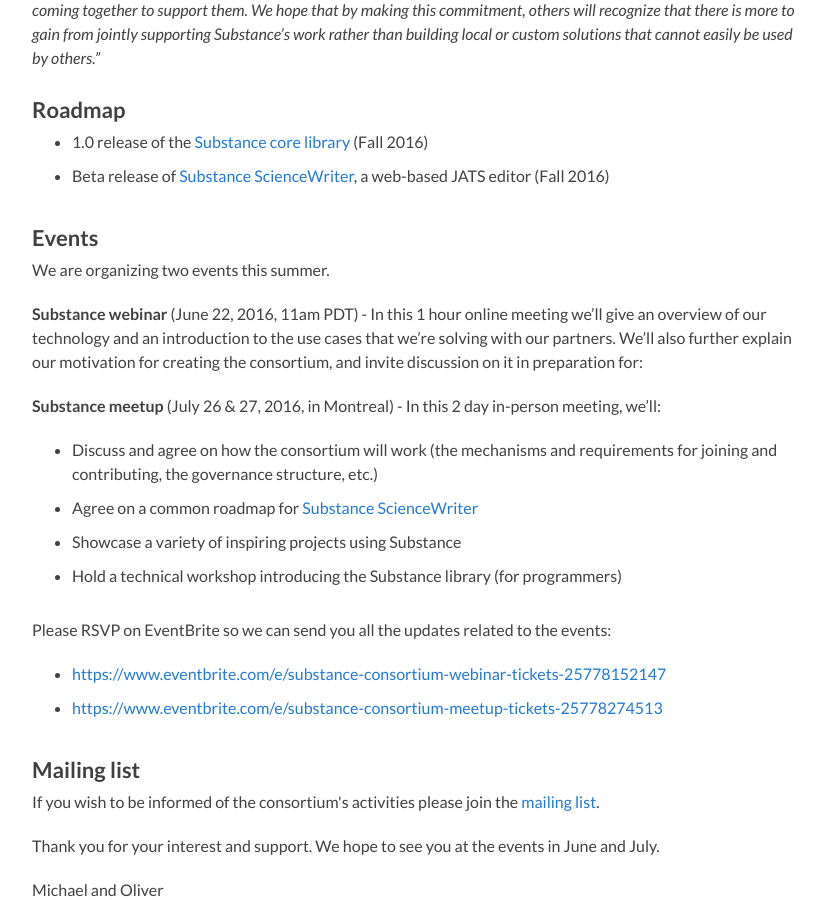
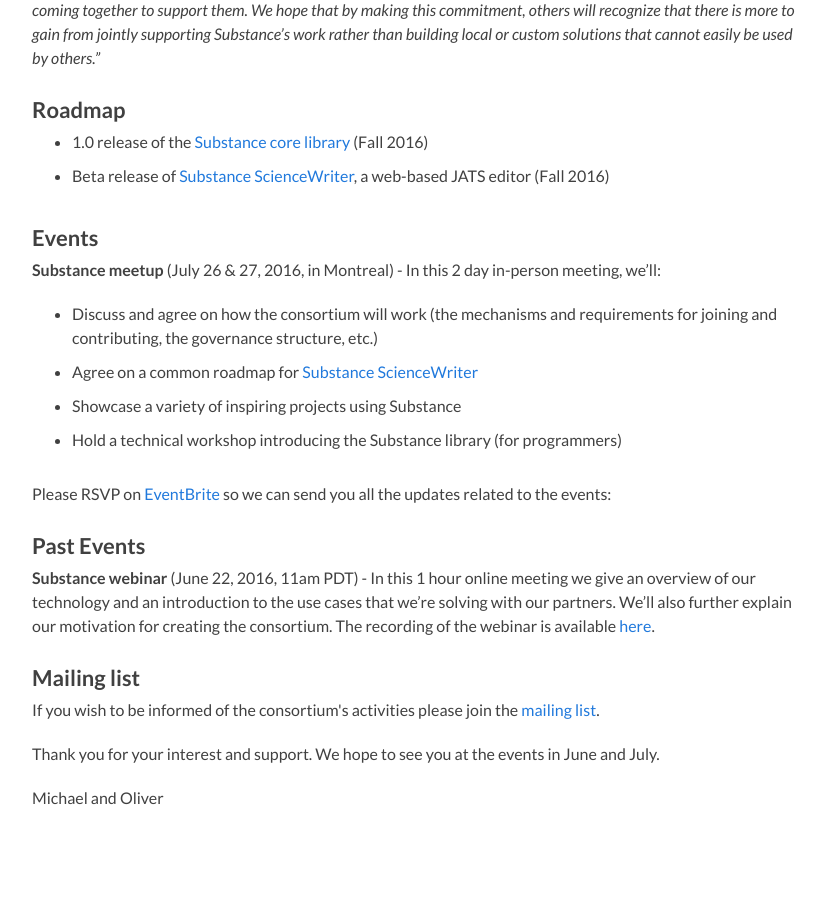
Before and after one commit to substance/substance.github.com, a Jekyll site: the page built from consortium/index.html, in a window 1280 px wide and 900 px high, scrolled down 599 px. Shown: the whole window, without its empty margins (223-1048 px from the left). Built offline with Jekyll 4.4.1, drawn with Linux system fonts in a browser that asks for light colours.

Commit message:
Update index.html

```diff
--- a/consortium/index.html
+++ b/consortium/index.html
@@ -23,12 +23,6 @@
 
     <h3>Events</h3>
     <p>
-      We are organizing two events this summer.
-    </p>
-    <p>
-      <strong>Substance webinar</strong> (June 22, 2016, 11am PDT) - In this 1 hour online meeting we’ll give an overview of our technology and an introduction to the use cases that we’re solving with our partners. We’ll also further explain our motivation for creating the consortium, and invite discussion on it in preparation for:
-    </p>
-    <p>
       <strong>Substance meetup</strong> (July 26 &amp; 27, 2016, in Montreal) - In this 2 day in-person meeting, we’ll:
     </p>
     <ul>
@@ -38,12 +32,13 @@
       <li>Hold a technical workshop introducing the Substance library (for programmers)</li>
     </ul>
     <p>
-      Please RSVP on EventBrite so we can send you all the updates related to the events:
+      Please RSVP on <a href="https://www.eventbrite.com/e/substance-consortium-meetup-tickets-25778274513">EventBrite</a> so we can send you all the updates related to the events:
     </p>
-    <ul>
-      <li><a href="https://www.eventbrite.com/e/substance-consortium-webinar-tickets-25778152147">https://www.eventbrite.com/e/substance-consortium-webinar-tickets-25778152147</a></li>
-      <li><a href="https://www.eventbrite.com/e/substance-consortium-meetup-tickets-25778274513">https://www.eventbrite.com/e/substance-consortium-meetup-tickets-25778274513</a></li>
-    </ul>
+
+    <h3>Past Events</h3>
+    <p>
+      <strong>Substance webinar</strong> (June 22, 2016, 11am PDT) - In this 1 hour online meeting we give an overview of our technology and an introduction to the use cases that we’re solving with our partners. We’ll also further explain our motivation for creating the consortium. The recording of the webinar is available <a href="https://plus.google.com/u/1/events/c3u22dau2ofs13ekeflkiq6h9vk">here</a>.
+    </p>
 
     <h3>Mailing list</h3>
     <p>If you wish to be informed of the consortium's activities please join the <a href="http://lists.substance.io/mailman/listinfo/consortium">mailing list</a>.</p>
```
